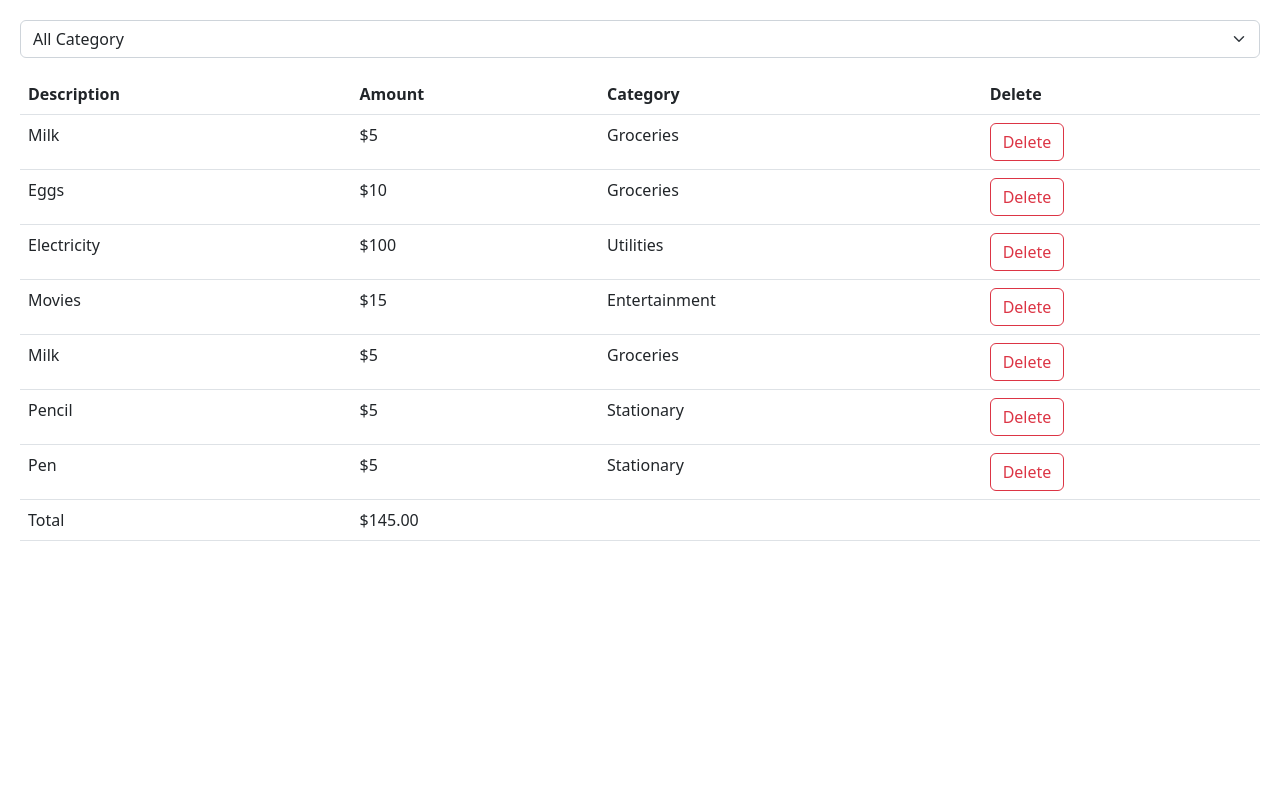
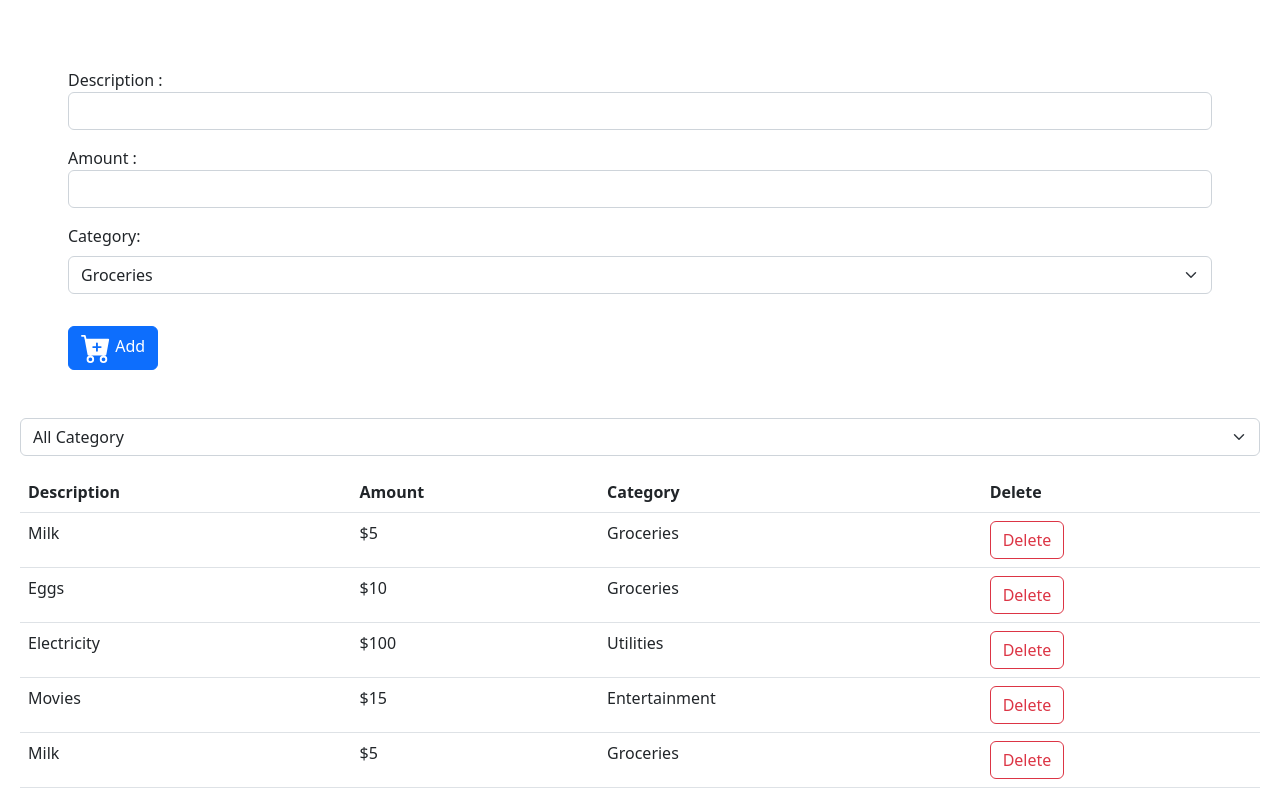
Before and after one commit to Murugananthstr/FullCourseReact18withTypeScript, a React (Vite) app in the folder react-app/: page / in a window 1280 px wide. Shown: the top 794 px of the page. Built offline with nearby package versions, Linux system fonts and the light colour scheme.

Commit message:
Add Expenses form with react hook forms

```diff
--- a/react-app/src/App.tsx
+++ b/react-app/src/App.tsx
@@ -3,6 +3,7 @@ import ExpenseList, {
   Expense,
 } from "./components/expense-tracker/components/ExpenseList";
 import ExpenseFilter from "./components/expense-tracker/components/ExpenseFilter";
+import Expenses from "./components/expense-tracker/components/Expenses";
 
 function App() {
   const expensesDetails: Expense[] = [
@@ -50,12 +51,12 @@ function App() {
     },
   ];
 
+  const [expense, setExpense] = useState(expensesDetails);
+
   const categories = Array.from(
     new Set(expensesDetails.map((x) => x.category))
   );
   categories.unshift("All Category");
-
-  const [expense, setExpense] = useState(expensesDetails);
 
   const handleDelete = (id: number) => {
     setExpense(expense.filter((x) => x.id != id));
@@ -64,13 +65,23 @@ function App() {
   const handleSelectCategory = (category: string) => {
     setExpense(
       category === "All Category"
-        ? expensesDetails
-        : expensesDetails.filter((x) => x.category === category)
+        ? expense
+        : expense.filter((x) => x.category === category)
     );
+  };
+
+  const handleAddExpense = (newItem: Expense) => {
+    setExpense([...expense, newItem]);
   };
 
   return (
     <div>
+      <div className="m-5">
+        <Expenses
+          categories={categories.filter((x) => x != "All Category")}
+          onAddExpense={handleAddExpense}
+        />
+      </div>
       <div className="mb-3">
         <ExpenseFilter
           categories={categories}
--- /dev/null
+++ b/react-app/src/components/expense-tracker/components/Expenses.tsx
@@ -0,0 +1,101 @@
+import React from "react";
+import { BsFillCartPlusFill } from "react-icons/bs";
+import * as z from "zod";
+import { zodResolver } from "@hookform/resolvers/zod";
+import { FieldValues, useForm } from "react-hook-form";
+import { Expense } from "./ExpenseList";
+
+interface Props {
+  categories?: string[];
+  onAddExpense: (newItem: Expense) => void;
+}
+
+const schema = z.object({
+  description: z
+    .string()
+    .min(5, { message: "The description must be atleast 5 characters." }),
+  amount: z
+    .number({ invalid_type_error: "Amount field is required." })
+    .positive({ message: " Amount should be positive number." })
+    .min(0, { message: "Amount must be greater than or equal to 0." }),
+  category: z.string(),
+});
+
+type FormData = z.infer<typeof schema>;
+
+const Expenses = ({ onAddExpense, categories = [] }: Props) => {
+  const {
+    register,
+    handleSubmit,
+    formState: { errors, isValid },
+  } = useForm<FormData>({ resolver: zodResolver(schema) });
+
+  const onSubmit = (data: FieldValues) => {
+    const newItem: Expense = {
+      id: new Date().getTime(),
+      amount: data.amount,
+      category: data.category,
+      description: data.description,
+    };
+    onAddExpense(newItem);
+  };
+  return (
+    <div>
+      <form onSubmit={handleSubmit(onSubmit)}>
+        <div className="mb-3">
+          <label htmlFor="description" className="for-label">
+            Description :
+          </label>
+          <input
+            id="description "
+            type="text"
+            className="form-control"
+            {...register("description")}
+          />
+          {errors.description && (
+            <p className="text-danger">{errors.description.message}</p>
+          )}
+        </div>
+        <div className="mb-3">
+          <label htmlFor="amount" className="for-label">
+            Amount :
+          </label>
+          <input
+            id="amount"
+            type="number"
+            className="form-control"
+            {...register("amount", { valueAsNumber: true })}
+          />
+          {errors.amount && (
+            <p className="text-danger">{errors.amount.message}</p>
+          )}
+        </div>
+        <div className="mb-3">
+          <label htmlFor="category" className="form-label">
+            Category:
+          </label>
+          <select
+            id="category"
+            className="form-select"
+            {...register("category")}
+          >
+            {categories.map((x) => (
+              <option key={x} value={x}>
+                {x}
+              </option>
+            ))}
+          </select>
+        </div>
+        <button
+          type="submit"
+          className="btn btn-primary mt-3"
+          disabled={(errors.amount || errors.description) && !isValid}
+        >
+          <BsFillCartPlusFill size={30} /> Add
+        </button>
+      </form>
+    </div>
+  );
+};
+
+export default Expenses;
```
